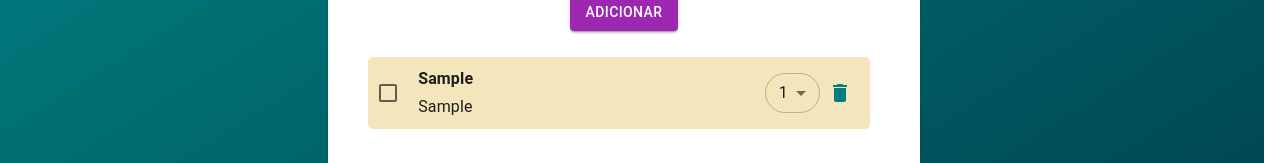
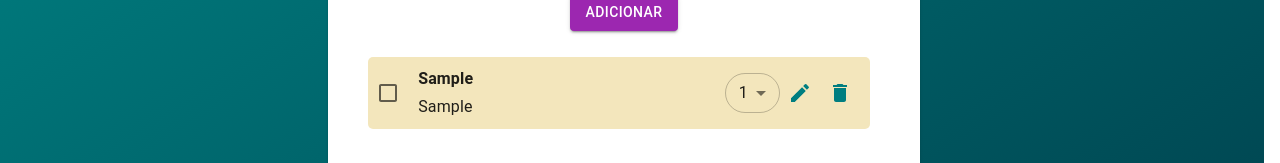
Before and after one commit to thaisbbreder/To-Do-List, a React (Create React App) app: page / in a window 1280 px wide. Both pictures are taken after typing "Sample", "Sample" into the empty fields and a click on the button "ADICIONAR". Shown: the part 443-606 px from the top of the page. Built offline with nearby package versions, Linux system fonts and the light colour scheme.

Commit message:
insere função de editar

```diff
--- a/src/pages/home.jsx
+++ b/src/pages/home.jsx
@@ -14,6 +14,7 @@ import {
 } from "@mui/material";
 import IconButton from "@mui/material/IconButton";
 import DeleteIcon from "@mui/icons-material/Delete";
+import EditIcon from "@mui/icons-material/Edit";
 import Grid2 from "@mui/material/Unstable_Grid2";
 import { useEffect, useState } from "react";
 
@@ -33,7 +34,6 @@ const Home = () => {
   };
 
   const addTarefa = () => {
-    // TODO: Fazer validação para não adicionar tarefas em branco
     const novoArray = [...tarefas];
     const novaTarefa = {
       id: tarefas.length + 1,
@@ -41,12 +41,14 @@ const Home = () => {
       descricao: textoDescricao,
       feito: false, //false: não feito  true: feito
       urgencia: urgencia,
+      edita: false,
     };
 
-      if(!textoTarefa){
-        return alert('A tarefa precisa de um nome para ser adicionada')
-        }
-
+    //validação para nao adicionar tarefa em branco
+    if (!textoTarefa) {
+      //se não tiver valor
+      return alert("Não é possível adicionar tarefas em branco");
+    }
 
     novoArray.push(novaTarefa);
     // TODO: Estudar função de sorting!!!
@@ -88,6 +90,15 @@ const Home = () => {
     novaUrgencia.sort((a, b) => b.urgencia - a.urgencia);
     setTarefas(novaUrgencia);
   };
+
+  // clicar no Edit > identificar o id da tarefa > enviar o nome/descrição para o form
+  //find: retorna o valor do 1º elemento que passar pelo teste. Parece o filter mas retorna apenas o primeiro elemento que passa pelo teste e não o array inteiro
+  const mudaTarefa = (id) => {
+    const editaTarefa = tarefas.find((tarefa) => {tarefa.id === id});
+    setTextoTarefa(editaTarefa.textoTarefa);
+    setTextoDescricao(editaTarefa.textoDescricao);
+  };
+  //criar um novo estado para receber o valor da tarefa que está sendo alterada no form
 
   return (
     <Grid2
@@ -220,6 +231,16 @@ const Home = () => {
                 </FormControl>
 
                 <IconButton
+                  aria-label="edit"
+                  style={{
+                    color: "#007e80",
+                  }}
+                  onClick={() => mudaTarefa(tarefa.id)}
+                >
+                  <EditIcon />
+                </IconButton>
+
+                <IconButton
                   aria-label="delete"
                   style={{
                     color: "#007e80",
```
